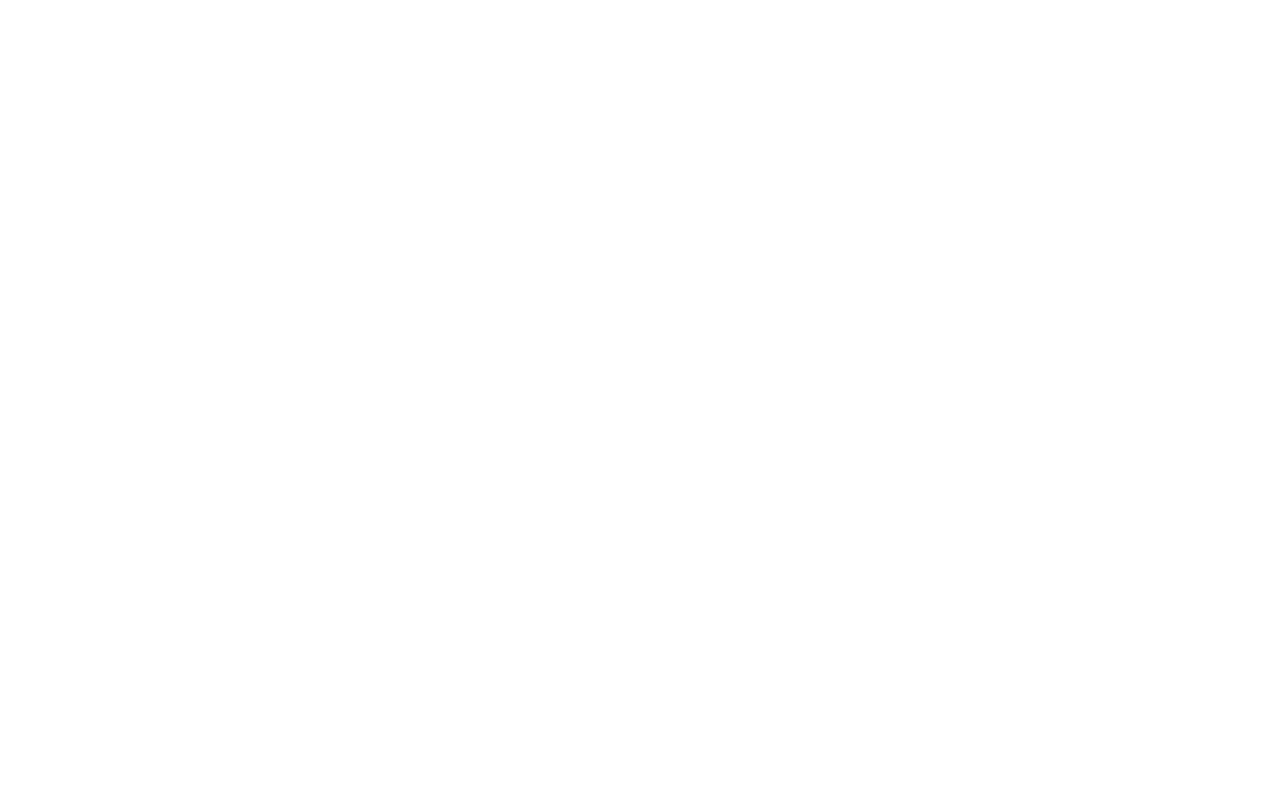
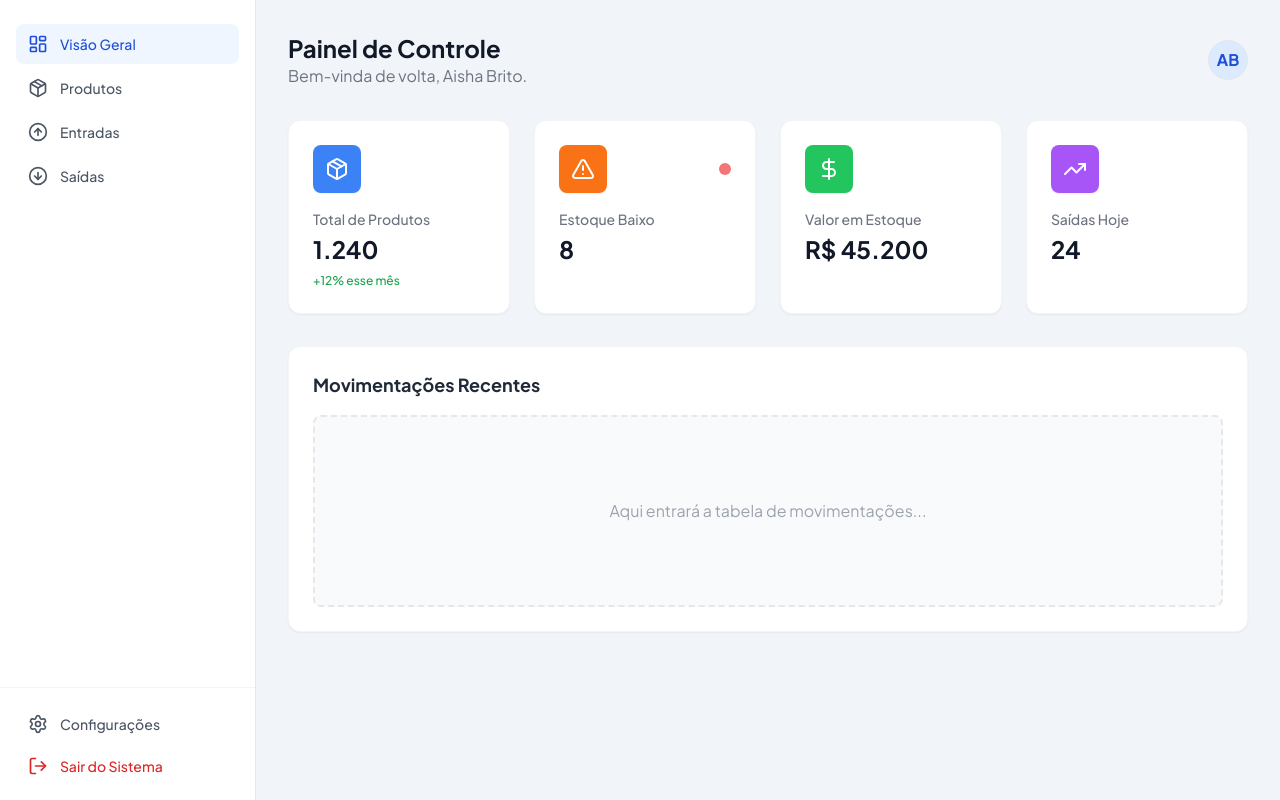
Before and after one commit to Aishabrito/estoque-facil-completo, a React (Vite) app: page /dashboard in a window 1280 px wide. Before the commit this address had no page. Built offline with nearby package versions, Linux system fonts and the light colour scheme.

Commit message:
feat criacao layout do dashboard com uma sidebar

```diff
--- a/src/App.jsx
+++ b/src/App.jsx
@@ -1,11 +1,16 @@
 import { BrowserRouter, Routes, Route } from 'react-router-dom';
 import Login from './pages/Login';
+import Dashboard from './pages/Dashboard';
 
 function App() {
   return (
     <BrowserRouter>
       <Routes>
+        {/* Rota do Login */}
         <Route path="/" element={<Login />} />
+
+        {/* Rota do Dashboard  */}
+        <Route path="/dashboard" element={<Dashboard />} />
       </Routes>
     </BrowserRouter>
   )
--- /dev/null
+++ b/src/components/Sidebar.jsx
@@ -0,0 +1,52 @@
+import { LayoutDashboard, Package, ArrowUpCircle, ArrowDownCircle, Settings, LogOut } from 'lucide-react';
+import { useNavigate } from 'react-router-dom';
+
+export default function Sidebar() {
+  const navigate = useNavigate();
+
+  const handleLogout = () => {
+    navigate('/');
+  };
+
+  return (
+    <aside className="fixed left-0 top-0 h-screen w-64 bg-white border-r border-gray-200 flex flex-col transition-all duration-300">
+
+      {/* Menu Principal */}
+      <nav className="flex-1 px-4 py-6 space-y-1">
+        <NavItem icon={<LayoutDashboard size={20} />} text="Visão Geral" active />
+        <NavItem icon={<Package size={20} />} text="Produtos" />
+        <NavItem icon={<ArrowUpCircle size={20} />} text="Entradas" />
+        <NavItem icon={<ArrowDownCircle size={20} />} text="Saídas" />
+      </nav>
+
+      {/* Footer do Menu */}
+      <div className="p-4 border-t border-gray-100 space-y-1">
+        <NavItem icon={<Settings size={20} />} text="Configurações" />
+        <button
+          onClick={handleLogout}
+          className="w-full flex items-center gap-3 px-3 py-2 text-sm font-medium text-red-600 rounded-lg hover:bg-red-50 transition-colors"
+        >
+          <LogOut size={20} />
+          Sair do Sistema
+        </button>
+      </div>
+    </aside>
+  );
+}
+
+// Componente auxiliar para os itens do menu ficarem padronizados
+function NavItem({ icon, text, active = false }) {
+  return (
+    <a
+      href="#"
+      className={`flex items-center gap-3 px-3 py-2.5 rounded-lg text-sm font-medium transition-colors ${
+        active
+          ? 'bg-primary-50 text-primary-700'
+          : 'text-gray-600 hover:bg-gray-50 hover:text-gray-900'
+      }`}
+    >
+      {icon}
+      {text}
+    </a>
+  );
+}
--- a/src/pages/Dashboard.jsx
+++ b/src/pages/Dashboard.jsx
@@ -0,0 +1,85 @@
+import Sidebar from '../components/Sidebar';
+import { Package, AlertTriangle, DollarSign, TrendingUp } from 'lucide-react';
+
+export default function Dashboard() {
+  return (
+    <div className="flex min-h-screen bg-background-light font-sans">
+      <Sidebar />
+      {/* Conteúdo Principal (Movemos para a direita por causa da Sidebar fixa) */}
+      <main className="flex-1 ml-64 p-8">
+
+        {/* Cabeçalho da Página */}
+        <header className="flex justify-between items-center mb-8">
+          <div>
+            <h1 className="text-2xl font-bold text-gray-900">Painel de Controle</h1>
+            <p className="text-gray-500">Bem-vinda de volta, Aisha Brito.</p>
+          </div>
+          <div className="flex items-center gap-4">
+             {/* Aqui poderia entrar um avatar ou notificação no futuro */}
+             <div className="h-10 w-10 rounded-full bg-primary-100 flex items-center justify-center text-primary-700 font-bold border border-primary-200">
+                AB
+             </div>
+          </div>
+        </header>
+
+        {/* Grid de Cards (KPIs) */}
+        <div className="grid grid-cols-1 md:grid-cols-2 lg:grid-cols-4 gap-6 mb-8">
+          <StatCard
+            title="Total de Produtos"
+            value="1.240"
+            icon={<Package size={24} />}
+            color="bg-blue-500"
+            trend="+12% esse mês"
+          />
+          <StatCard
+            title="Estoque Baixo"
+            value="8"
+            icon={<AlertTriangle size={24} />}
+            color="bg-orange-500"
+            alert
+          />
+          <StatCard
+            title="Valor em Estoque"
+            value="R$ 45.200"
+            icon={<DollarSign size={24} />}
+            color="bg-green-500"
+          />
+           <StatCard
+            title="Saídas Hoje"
+            value="24"
+            icon={<TrendingUp size={24} />}
+            color="bg-purple-500"
+          />
+        </div>
+
+        {/* Área de Conteúdo Placeholder (Tabela recente, etc) */}
+        <div className="bg-white rounded-xl shadow-sm border border-gray-100 p-6">
+          <h3 className="text-lg font-bold text-gray-800 mb-4">Movimentações Recentes</h3>
+          <div className="h-48 flex items-center justify-center border-2 border-dashed border-gray-200 rounded-lg bg-gray-50 text-gray-400">
+            Aqui entrará a tabela de movimentações...
+          </div>
+        </div>
+
+      </main>
+    </div>
+  );
+}
+
+// Componente simples para os Cards
+function StatCard({ title, value, icon, color, trend, alert }) {
+  return (
+    <div className="bg-white p-6 rounded-xl shadow-sm border border-gray-100 hover:shadow-md transition-shadow">
+      <div className="flex items-center justify-between mb-4">
+        <div className={`p-3 rounded-lg text-white ${color} shadow-sm`}>
+          {icon}
+        </div>
+        {alert && <span className="h-3 w-3 rounded-full bg-red-500 animate-pulse"></span>}
+      </div>
+      <div>
+        <p className="text-sm font-medium text-gray-500">{title}</p>
+        <h3 className="text-2xl font-bold text-gray-900 mt-1">{value}</h3>
+        {trend && <p className="text-xs font-medium text-green-600 mt-2 flex items-center"> {trend}</p>}
+      </div>
+    </div>
+  );
+}
--- a/src/pages/Login.jsx
+++ b/src/pages/Login.jsx
@@ -20,6 +20,7 @@
 
         {/* Cabeçalho do Card */}
         <div className="text-center">
+
           <h2 className="mt-2 text-3xl font-extrabold text-blue-900">
             Estoque Fácil
           </h2>
```
